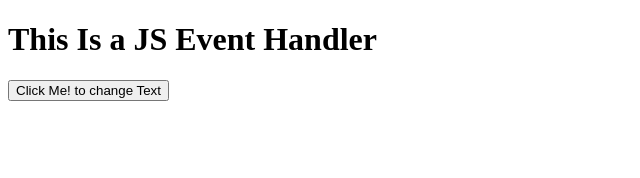
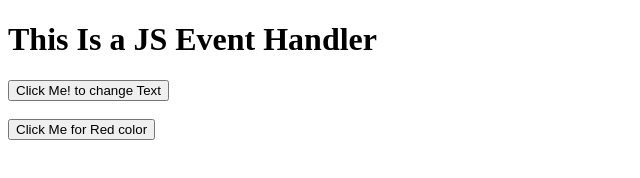
Before and after one commit to noboKumar/JS-test, a plain HTML site: page index.html in a window 1280 px wide. Shown: the whole page, without its empty margins (0-640 px from the left). Drawn offline with Linux system fonts and the light colour scheme.

Commit message:
add practice2

```diff
--- a/index.html
+++ b/index.html
@@ -1,15 +1,20 @@
 <!DOCTYPE html>
 <html lang="en">
-<head>
-    <meta charset="UTF-8">
-    <meta name="viewport" content="width=device-width, initial-scale=1.0">
+  <head>
+    <meta charset="UTF-8" />
+    <meta name="viewport" content="width=device-width, initial-scale=1.0" />
     <title>Dom-Events</title>
-</head>
-<body>
-    <!-- practice-1 -->
+  </head>
+  <body>
+    <!-- events: practice-1-->
     <h1 id="title">This Is a JS Event Handler</h1>
     <button id="btn">Click Me! to change Text</button>
+    <br>
+    <br>
+
+    <!-- Practice-2 -->
+    <button onclick="redColor()">Click Me for Red color</button>
 
     <script src="script.js"></script>
-</body>
+  </body>
 </html>
--- a/script.js
+++ b/script.js
@@ -1,4 +1,10 @@
+// Events: practice-1
 document.getElementById("btn").addEventListener('click',function(){
     const titleText = document.getElementById("title");
     titleText.innerText = "Wow! you just clicked Me."
 });
+
+//practice-2
+function redColor() {
+    document.body.style.backgroundColor = "red";
+}
```
